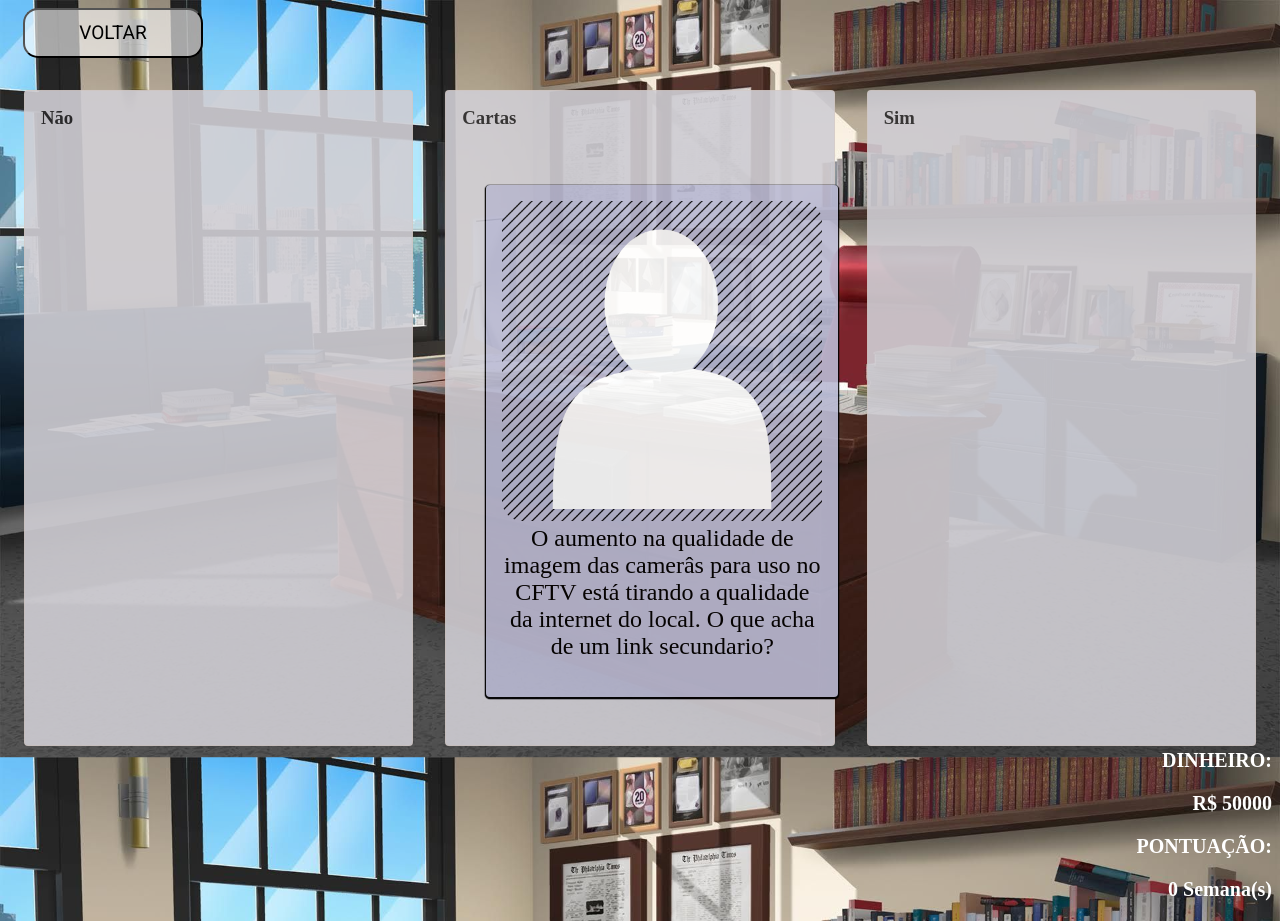
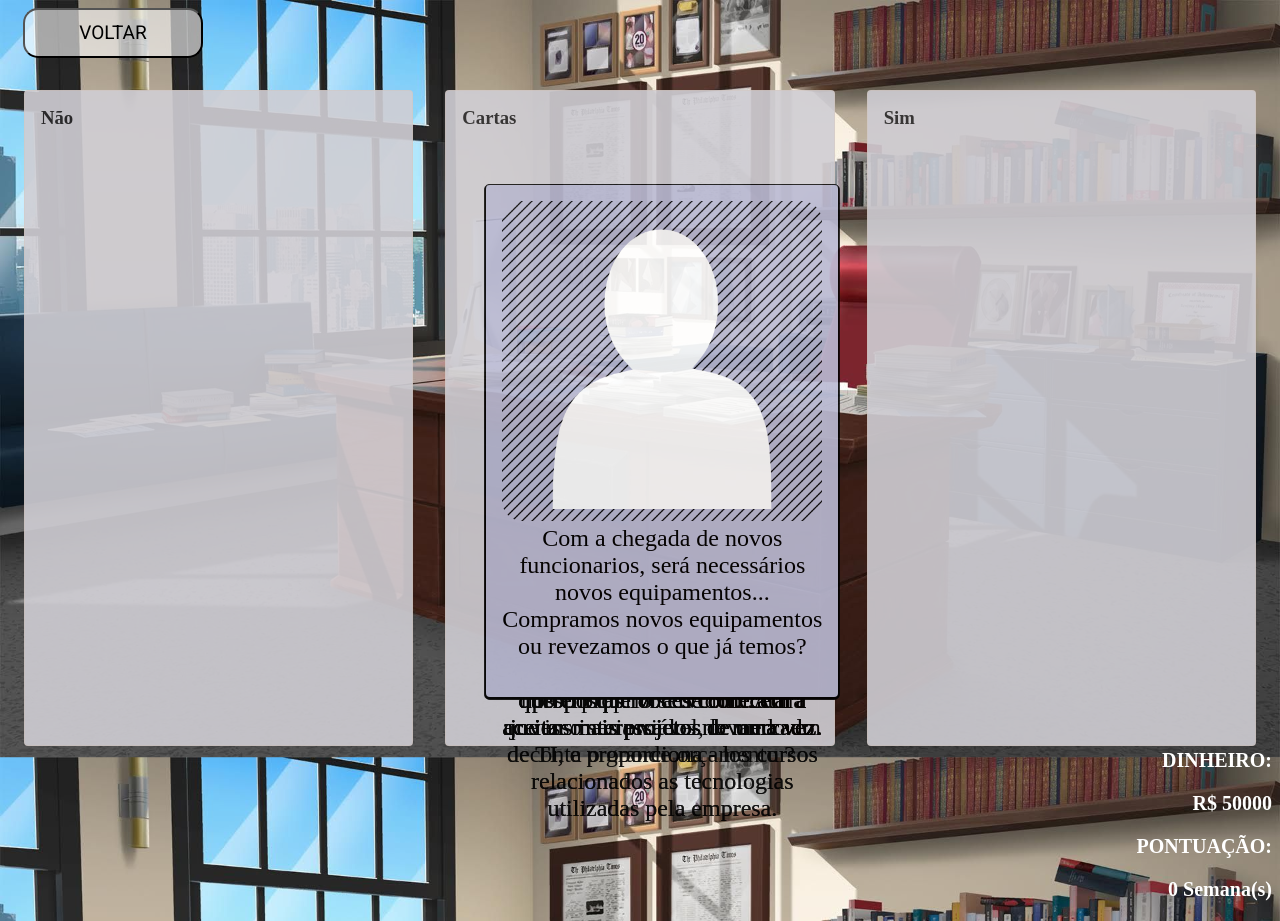
Before and after one commit to MarcusVSRDev/Trabalho-de-Conclusao-de-curso, a plain HTML site: page Projeto/views/jogo.html in a window 1280 px wide. Drawn offline with Linux system fonts and the light colour scheme; a web font is replaced by a local one.

Commit message:
Finalizado

```diff
--- a/Projeto/views/script/script.js
+++ b/Projeto/views/script/script.js
@@ -41,10 +41,18 @@ function log(mensagem) {
 */
 
 let cartas = 0;
-while (cartas < 3) {
-    let texto = ['O aumento na qualidade de imagem das camerâs para uso no CFTV está tirando a qualidade da internet do local. O que acha de um link secundario?',
+while (cartas < 20) {
+    let texto = [
+        'O aumento na qualidade de imagem das camerâs para uso no CFTV está tirando a qualidade da internet do local. O que acha de um link secundario?',
         'Eu notei que a qualidade dos nossos equipamentos já está um pouco ultrapassada, poderiamos renovar os nossos equipamentos por novos mais atualizados, o que acha?',
-        'Com a chegada de novos funcionarios, será necessários novos equipamentos... Compramos novos equipamentos ou revezamos o que já temos?']
+        'Com a chegada de novos funcionarios, será necessários novos equipamentos... Compramos novos equipamentos ou revezamos o que já temos?',
+        'Gerente, um projeto envolvendo cabeamento estruturado foi requisitada para um empresa externa, porém, eles não parecem ser tão confiáveis... O que acha de aceitar o projeto?',
+        'O aumento na demanda do nosso setor recentemenete acabou ocasionando em críticas para a gente... Uma das soluções proposta foi a contratação de novos estágiarios. O que acha?',
+        'Os serviços de nuvem externos estão começando a aumentar o preço e isso ocasiona no aumento de dispesas a longo prazo. Após conversas, estavam pesando no desenvolvimento do nosso próprio servidor...Acha que isso seria viável, levando em conta o grande orçamento ?',
+        'O grande aumento no mercado de TI durante a Pandemia de COVID-19, ocasionou na diminuição gerado pela empresa. Como parte do setor de TI ficou no homeoffice, os acionistas querem que vocês comecem a aceitar mais projetos de uma vez.',
+        'A falta de profissionais qualificados no mercado tem aumentado, está sendo dificil conseguir profissionais que se enquadrão nos requisitos da empresa. Uma das soluções propostas foi a de contratar jovens interessados no mercado de TI, e proporciona - los cursos relacionados as tecnologias utilizadas pela empresa.'
+    ]
+
 
     /** Sorteia um número aleatorio de acordo com o tamanho do array texto*/
     i = Math.floor(Math.random() * texto.length)
@@ -67,19 +75,19 @@ while (cartas < 3) {
     content.appendChild(divtext)
 
     /** Peso 3 */
-    if (i >= 21 && i <= 30) {
+    if (i >= 5 && i <= 7) {
         img.src = "img/peso3.png"
         divtext.innerHTML = texto[i]
     }
 
     /** Peso 2 */
-    else if (i >= 10 && i <= 20) {
+    else if (i >= 3 && i <= 4) {
         img.src = "img/peso2.png"
         divtext.innerHTML = texto[i]
     }
 
     /** Peso 1*/
-    else if (i >= 0 && i <= 9) {
+    else if (i >= 0 && i <= 2) {
         img.src = "img/peso1.png"
         divtext.innerHTML = texto[i]
     }
@@ -222,16 +230,16 @@ var observersim = new MutationObserver(mutations => {
                 console.log("A carta foi para o sim " + j);
                 pont.innerHTML = semana + ' Semana(s)'
                 console.log(y[h])
-                if (y[h] >= 0 && y[h] <= 9) {
+                if (y[h] >= 0 && y[h] <= 2) {
                     money -= 1000;
                     din.innerHTML = 'R$ ' + money
                 }
-                if (y[h] >= 10 && y[h] <= 20) {
+                if (y[h] >= 3 && y[h] <= 4) {
                     money -= 3000
                     din.innerHTML = 'R$ ' + money
                     semana++;
                 }
-                if (y[h] >= 21 && y[h] <= 30) {
+                if (y[h] >= 5 && y[h] <= 7) {
                     money -= 10000
                     din.innerHTML = 'R$ ' + money
                     semana++;
@@ -263,15 +271,15 @@ var observernao = new MutationObserver(mutations => {
                 console.log("A carta foi para o não " + j)
                 pont.innerHTML = semana + ' Semana(s)'
                 console.log(y[h])
-                if (y[h] >= 0 && y[h] <= 9) {
+                if (y[h] >= 0 && y[h] <= 2) {
                     money += 500;
                     din.innerHTML = 'R$ ' + money
                 }
-                if (y[h] >= 10 && y[h] <= 20) {
+                if (y[h] >= 3 && y[h] <= 4) {
                     money += 1000
                     din.innerHTML = 'R$ ' + money
                 }
-                if (y[h] >= 21 && y[h] <= 30) {
+                if (y[h] >= 5 && y[h] <= 7) {
                     money += 4000
                     din.innerHTML = 'R$ ' + money
                 }
```
Also changed, not shown: Projeto/views/jogo.html (+1 -0 lines).
